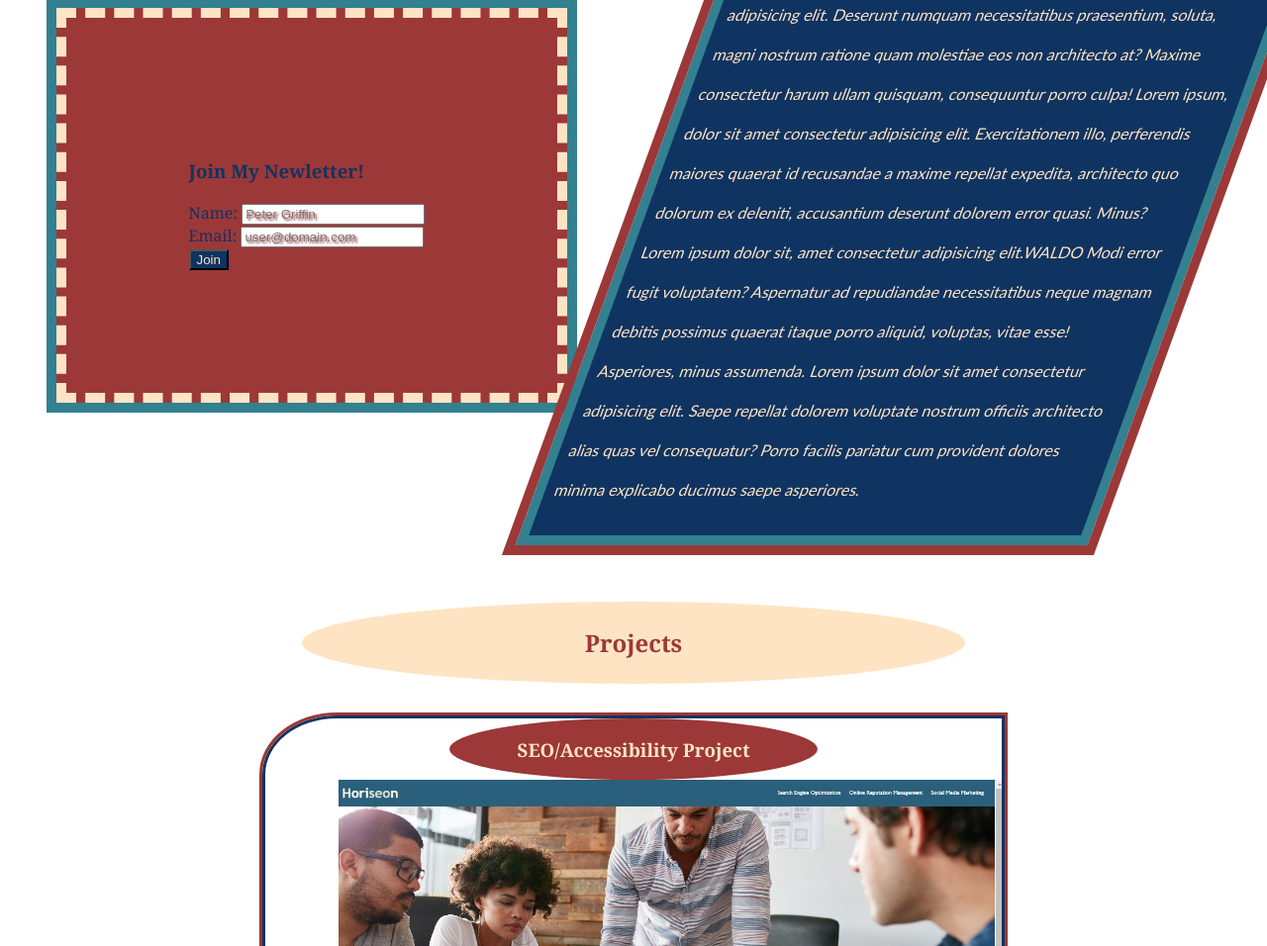
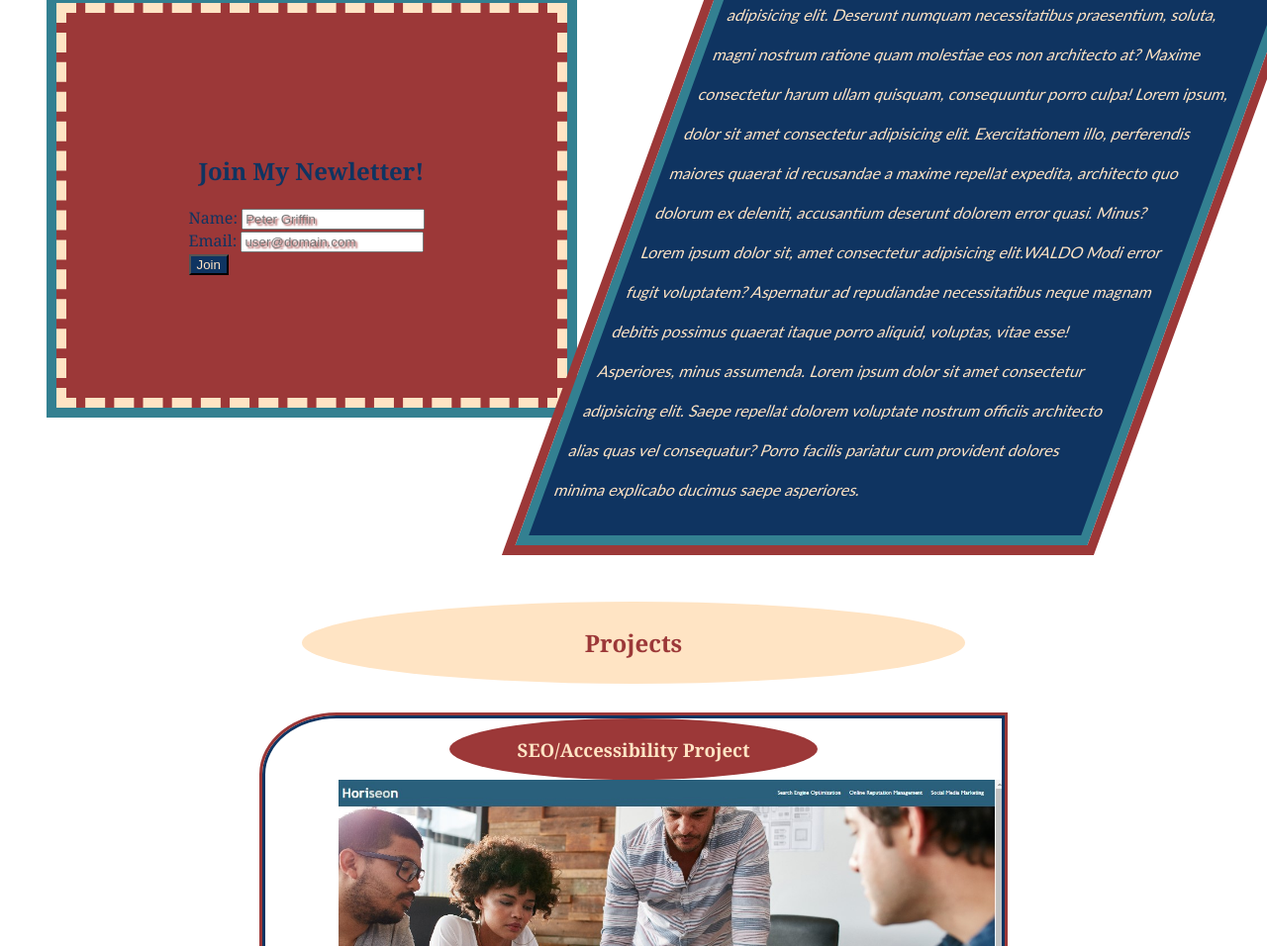
Before and after one commit to JDR8888/portfolio-project, a plain HTML site: page index.html in a window 1280 px wide. Shown: the part 1195-2151 px from the top of the page at 99% size. Drawn offline with Linux system fonts and the light colour scheme.

Commit message:
fixes heading  <h> hierarchy issue

```diff
--- a/assets/css/style.css
+++ b/assets/css/style.css
@@ -101,7 +101,7 @@ button {
     color: var(--color-4);
 }
 
-/* a basic bio/about box w/ color scheme */
+/* a basic bio/about box w/ color scheme, margin tweaked to look better */
 main {
     margin: 5% 1% 1% 1%;
     border: 10px solid var(--color-1);
--- a/index.html
+++ b/index.html
@@ -29,7 +29,7 @@
       </nav>
       <!-- a little form to collect user info for a mailing list w/labels for each text-input box and a submit button -->
       <form class="my-form">
-        <h3>Join My Newletter!</h3>
+        <h2>Join My Newletter!</h2>
         <label for="name">Name:</label>
         <input type="text" id="name" placeholder="Peter Griffin"/> <br/>
         <label for="email">Email:</label>
```
